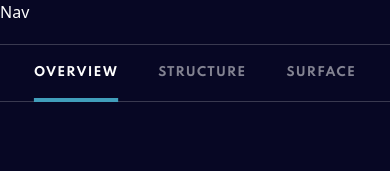
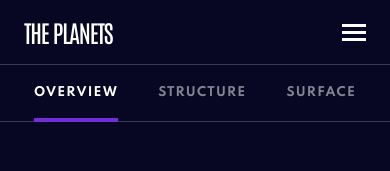
Before and after one commit to gj-wes/fem-planets, a Nuxt app: page /planet/Earth in a window 390 px wide. Shown: the top 171 px of the page. Built offline with nearby package versions, Linux system fonts and the light colour scheme.

Commit message:
Mobile Navbar finished

```diff
--- a/app.vue
+++ b/app.vue
@@ -1,7 +1,9 @@
 <template>
-  <div class="min-h-screen bg-[#070724] text-white">
+  <div class="min-h-screen bg-[#070724] text-white relative">
     <!-- nav -->
     <TheNavbar />
-    <NuxtPage />
+    <main>
+      <NuxtPage />
+    </main>
   </div>
 </template>
--- a/components/TheNavbar.vue
+++ b/components/TheNavbar.vue
@@ -1,14 +1,30 @@
 <template>
-  <div class="border-b border-white [--tw-border-opacity:0.2] pb-5">
-    Nav
-  </div>
+  <nav class="border-b border-white [--tw-border-opacity:0.2] py-4 px-6 flex justify-between items-center">
+    <NuxtLink to="/" class="font-antonio text-2xl tracking-tighter uppercase">the planets</NuxtLink>
+
+    <button @click="showMobileNav = !showMobileNav">
+      <img src="../assets/icon-hamburger.svg" alt="">
+    </button>
+  </nav>
+
+  <nav v-if="showMobileNav" class="bg-[#070724] absolute w-full h-full z-10 px-6 pt-10">
+    <ul>
+      <li v-for="p in planets" class="border-b border-white [--tw-border-opacity:0.2] last:border-none py-5 first:pt-0">
+        <NuxtLink
+          :to="`/planet/${ p.name }`"
+          @click="showMobileNav = !showMobileNav"
+          class="font-spartan font-bold text-sm uppercase flex items-center"
+        >
+          <span :class="['inline-block', 'rounded-full', 'w-5', 'h-5', 'mr-5', `bg-${p.name.toLowerCase()}`]"></span>
+          <span class="inline-block mt-1">{{ p.name }}</span>
+          <img src="../assets/icon-chevron.svg" alt="" class="ml-auto">
+        </NuxtLink>
+      </li>
+    </ul>
+  </nav>
 </template>
 
 <script setup lang="ts">
-const planets = usePlanetData();
-
+const planets = usePlanetData()
+const showMobileNav = ref(false)
 </script>
-
-<style scoped>
-
-</style>
--- a/pages/planet/[name].vue
+++ b/pages/planet/[name].vue
@@ -4,21 +4,21 @@
 <div class="border-b border-white [--tw-border-opacity:0.2] flex justify-center gap-10">
   <button
     class="font-spartan uppercase text-white [--tw-text-opacity:0.5] font-bold text-xs tracking-widest py-5"
-    :class="[selectedImage === 'overview' ? 'selected' : '']"
+    :class="[selectedImage === 'overview' ? 'selected' : '', `decoration-${selectedPlanet.name.toLowerCase()}`]"
     @click="selectedImage = 'overview'"
   >
     overview
   </button>
   <button
     class="font-spartan uppercase text-white [--tw-text-opacity:0.5] font-bold text-xs tracking-widest py-5"
-    :class="[selectedImage === 'structure' ? 'selected' : '']"
+    :class="[selectedImage === 'structure' ? 'selected' : '', `decoration-${selectedPlanet.name.toLowerCase()}`]"
     @click="selectedImage = 'structure'"
   >
     structure
   </button>
   <button
     class="font-spartan uppercase text-white [--tw-text-opacity:0.5] font-bold text-xs tracking-widest py-5"
-    :class="[selectedImage === 'surface' ? 'selected' : '']"
+    :class="[selectedImage === 'surface' ? 'selected' : '', `decoration-${selectedPlanet.name.toLowerCase()}`]"
     @click="selectedImage = 'surface'"
   >
     surface
@@ -83,6 +83,6 @@ useHead({
 
 <style scoped>
 .selected {
-  @apply underline decoration-4 decoration-mercury underline-offset-[1.35rem] [--tw-text-opacity:1]
+  @apply underline decoration-4 underline-offset-[1.35rem] [--tw-text-opacity:1]
 }
 </style>
--- a/tailwind.config.js
+++ b/tailwind.config.js
@@ -17,5 +17,23 @@ module.exports = {
         spartan: ["'Spartan'", "sans-serif"],
       }
     }
-  }
+  },
+  safelist: [
+    'bg-mercury',
+    'bg-venus',
+    'bg-earth',
+    'bg-mars',
+    'bg-jupiter',
+    'bg-saturn',
+    'bg-uranus',
+    'bg-neptune',
+    'decoration-mercury',
+    'decoration-venus',
+    'decoration-earth',
+    'decoration-mars',
+    'decoration-jupiter',
+    'decoration-saturn',
+    'decoration-uranus',
+    'decoration-neptune',
+  ]
 }
```
